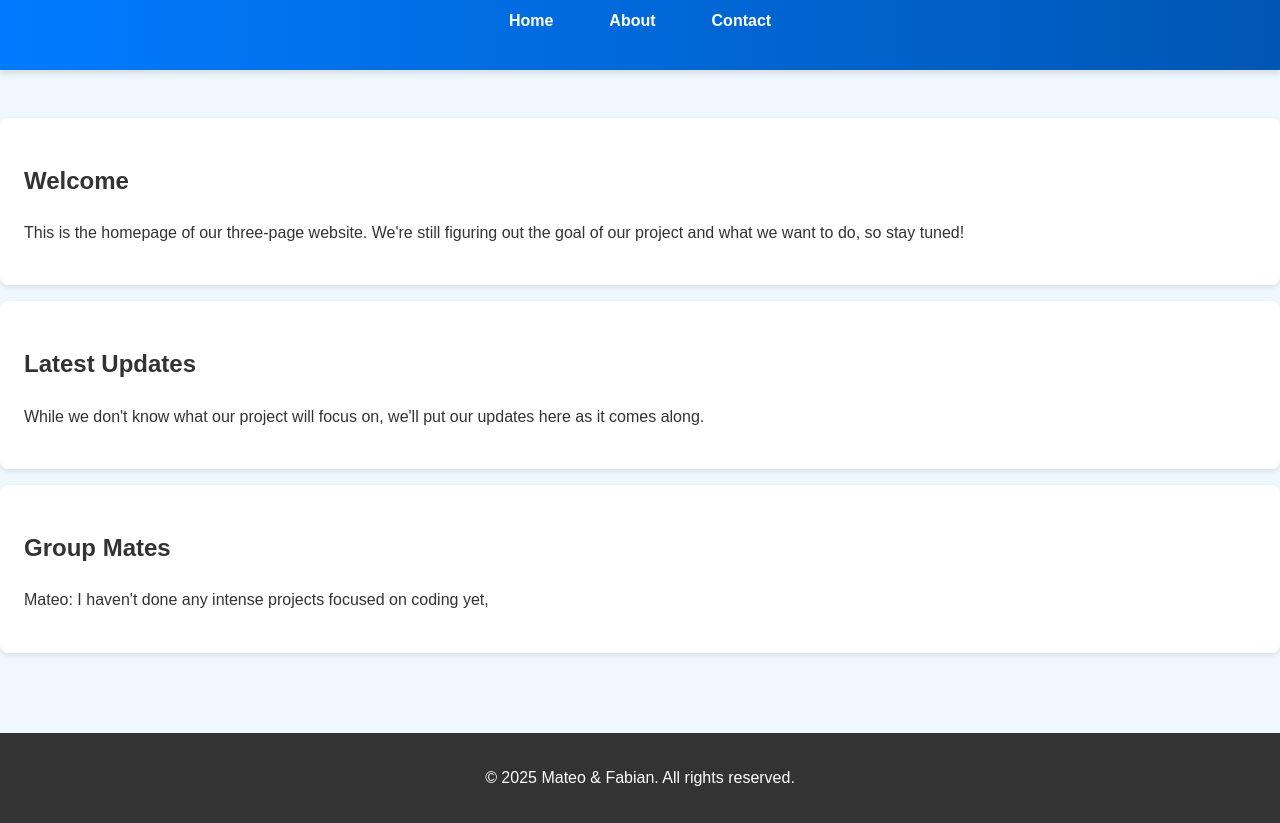
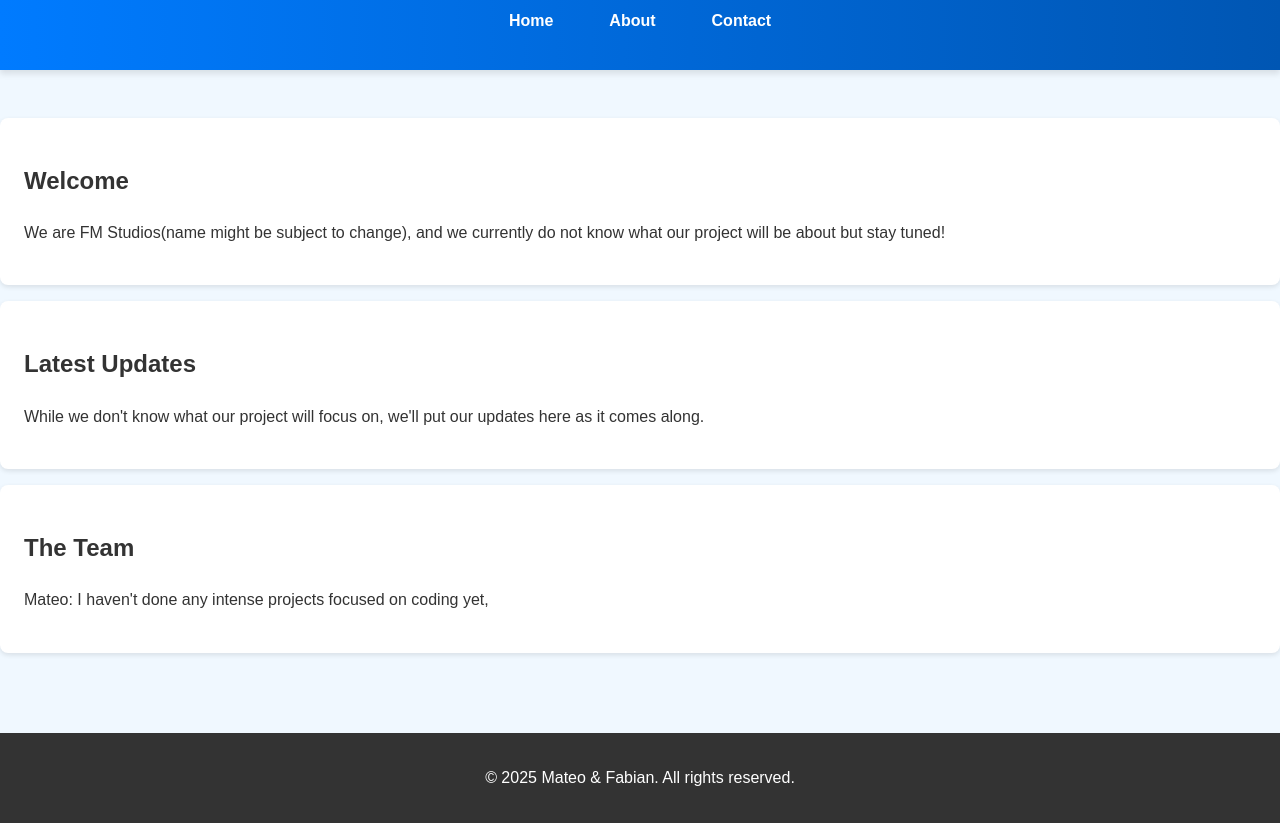
Before and after one commit to MGarcia2619/Data, a website: page three-page-website/src/index.html in a window 1280 px wide. Shown: the part 92-915 px from the top of the page. Drawn offline with Linux system fonts and the light colour scheme.

Commit message:
Update index.html

```diff
--- a/three-page-website/src/index.html
+++ b/three-page-website/src/index.html
@@ -22,14 +22,14 @@
     <main class="main-content">
         <section class="intro">
             <h2>Welcome</h2>
-            <p>This is the homepage of our three-page website. We're still figuring out the goal of our project and what we want to do, so stay tuned! </p>
+            <p>We are FM Studios(name might be subject to change), and we currently do not know what our project will be about but stay tuned!</p>
         </section>
         <section class="updates">
             <h2>Latest Updates</h2>
             <p>While we don't know what our project will focus on, we'll put our updates here as it comes along.</p>
         </section>
         <section class="updates">
-            <h2>Group Mates</h2>
+            <h2>The Team</h2>
             <p> Mateo: I haven't done any intense projects focused on coding yet,</p>
         </section>
     </main>
```
